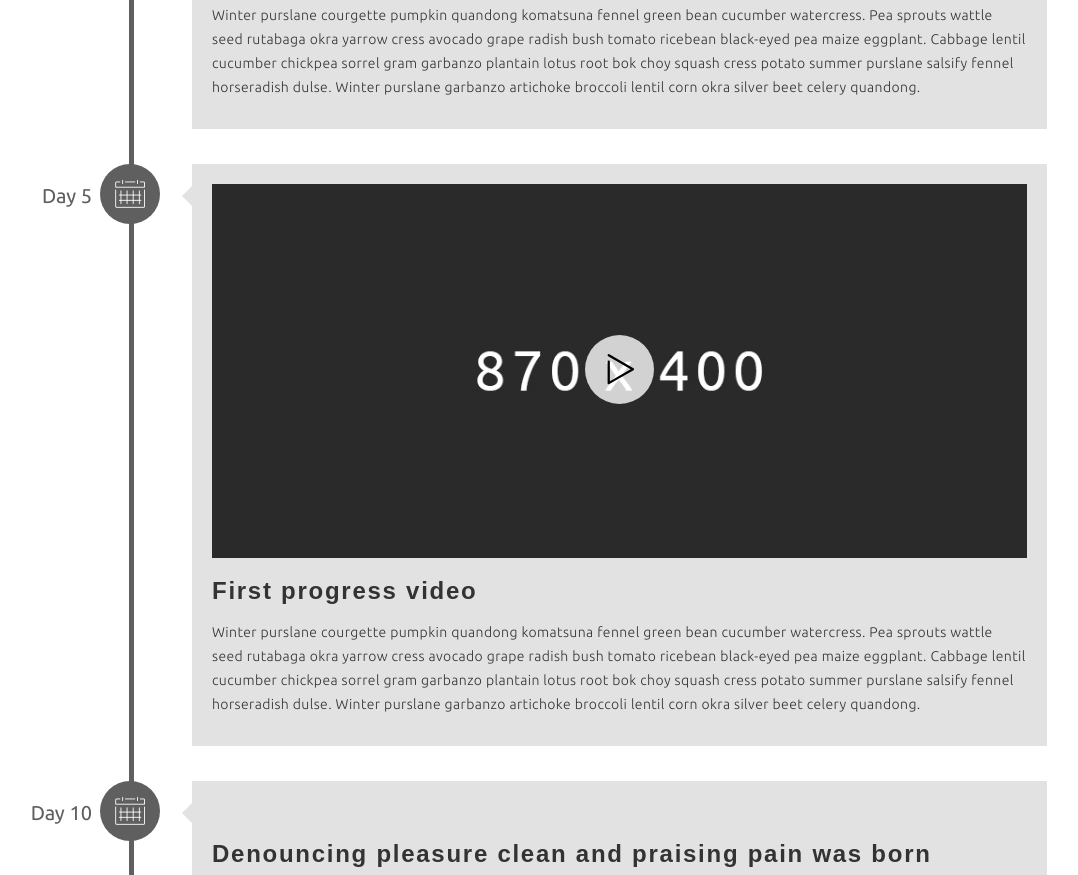
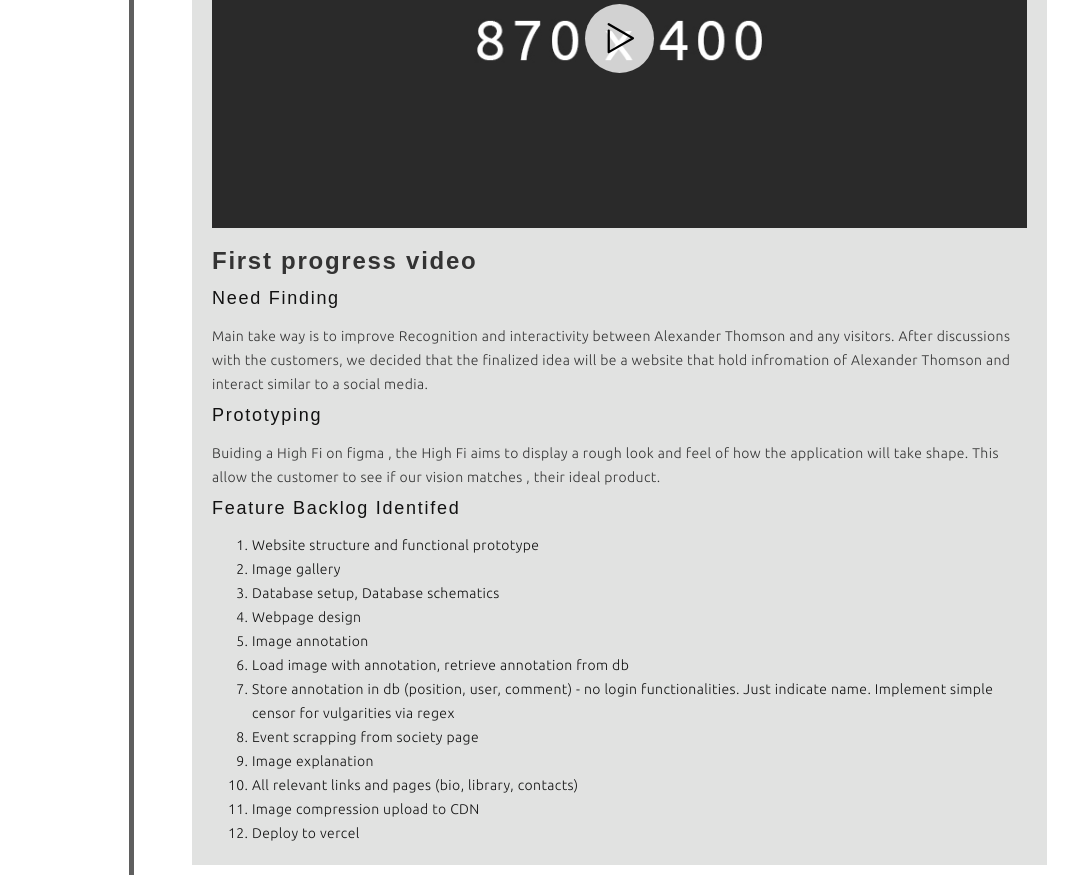
Before and after one commit to SpecialProject04b/ProjectWebPage, a website: page index.html in a window 1280 px wide. Shown: the part 3828-4703 px from the top of the page, without its empty margins (163-1241 px from the left). Drawn offline with Linux system fonts and the light colour scheme; files whose address does not match are found by name; a web font is replaced by a local one.

Commit message:
Added additional information
Added information

```diff
--- a/index.html
+++ b/index.html
@@ -420,7 +420,7 @@
                         <div class="cbp_tmicon icon-calendar"></div>
                         <div class="cbp_tmlabel wow animated fadeInUp" data-wow-delay="0.10s">
                             <div class="blog-v2-image">
-                                <img src="img/blog/img_4.jpg" alt="Blog Post">
+                                <!-- <img src="img/blog/img_4.jpg" alt="Blog Post">
                                 <div class="icon-video-blogv2">
                                     <a href="https://vimeo.com/29993935" class="popup-video playBut">
                                         <svg version="1.1" xmlns="http://www.w3.org/2000/svg" xmlns:xlink="http://www.w3.org/1999/xlink" x="0px" y="0px" width="69px" height="69px" viewBox="0 0 213.7 213.7" enable-background="new 0 0 213.7 213.7" xml:space="preserve">
@@ -429,12 +429,13 @@
                                             <circle class="circle" fill="none" stroke-width="7" stroke-linecap="round" stroke-linejoin="round" stroke-miterlimit="10" cx="106.8" cy="106.8" r="103.3" />
                                         </svg>
                                     </a>
-                                </div>
+                                </div> -->
                             </div>
 
                             <h1>Customer Meeting day</h1>
 
-                            <p>Winter purslane courgette pumpkin quandong komatsuna fennel green bean cucumber watercress. Pea sprouts wattle seed rutabaga okra yarrow cress avocado grape radish bush tomato ricebean black-eyed pea maize eggplant. Cabbage lentil cucumber chickpea sorrel gram garbanzo plantain lotus root bok choy squash cress potato summer purslane salsify fennel horseradish dulse. Winter purslane garbanzo artichoke broccoli lentil corn okra silver beet celery quandong.</p>
+                            <p>To start the project, we did a indepth need finding with the customer using a technique call Need exploration interview. Need exploration interviews are qualitative research discussions aimed at uncovering unmet needs, desires, and motivations of potential customers or users.
+                                By empathetically listening and probing, researchers gain much deep insights to guide innovative product and service development, ensuring solutions that would genuinely resonate with the target audience's aspirations.</p>
                         </div>
                     </li>
                     <li>
@@ -460,8 +461,32 @@
                             </div>
 
                             <h1>First progress video</h1>
+                            <h4>Need Finding</h4>
+                            <p>
+                                Main take way is to improve Recognition and interactivity between Alexander Thomson and any visitors. After discussions with the customers, we decided that the finalized idea will be a website that hold infromation of Alexander Thomson and interact similar to a social media.
+                            </p>
+                            <h4>Prototyping</h4>
+                            <p>
+                                Buiding a High Fi on figma ,
+                                the High Fi aims to display a rough look and feel of how the application will take shape.
+                                This allow the customer to see if our vision matches , their ideal product.
 
-                            <p>Winter purslane courgette pumpkin quandong komatsuna fennel green bean cucumber watercress. Pea sprouts wattle seed rutabaga okra yarrow cress avocado grape radish bush tomato ricebean black-eyed pea maize eggplant. Cabbage lentil cucumber chickpea sorrel gram garbanzo plantain lotus root bok choy squash cress potato summer purslane salsify fennel horseradish dulse. Winter purslane garbanzo artichoke broccoli lentil corn okra silver beet celery quandong.</p>
+                            </p>
+                            <h4>Feature Backlog Identifed</h4>
+                            <ol>
+                                <li>Website structure and functional prototype</li>
+                                <li>Image gallery</li>
+                                <li>Database setup, Database schematics</li>
+                                <li>Webpage design</li>
+                                <li>Image annotation</li>
+                                <li>Load image with annotation, retrieve annotation from db</li>
+                                <li>Store annotation in db (position, user, comment) - no login functionalities. Just indicate name. Implement simple censor for vulgarities via regex</li>
+                                <li>Event scrapping from society page</li>
+                                <li>Image explanation</li>
+                                <li>All relevant links and pages (bio, library, contacts)</li>
+                                <li>Image compression upload to CDN</li>
+                                <li>Deploy to vercel</li>
+                            </ol>
                         </div>
                     </li>
 
--- a/public/css/main.css
+++ b/public/css/main.css
@@ -141,6 +141,14 @@ small {
     font-size: 0.8em;
 }
 p {
+    color: #111111;
+    line-height: 24px;
+    font-size: 14px;
+    font-weight: 100;
+    clear: both;
+    letter-spacing: 0.4px;
+}
+li{
     color: #111111;
     line-height: 24px;
     font-size: 14px;
```
